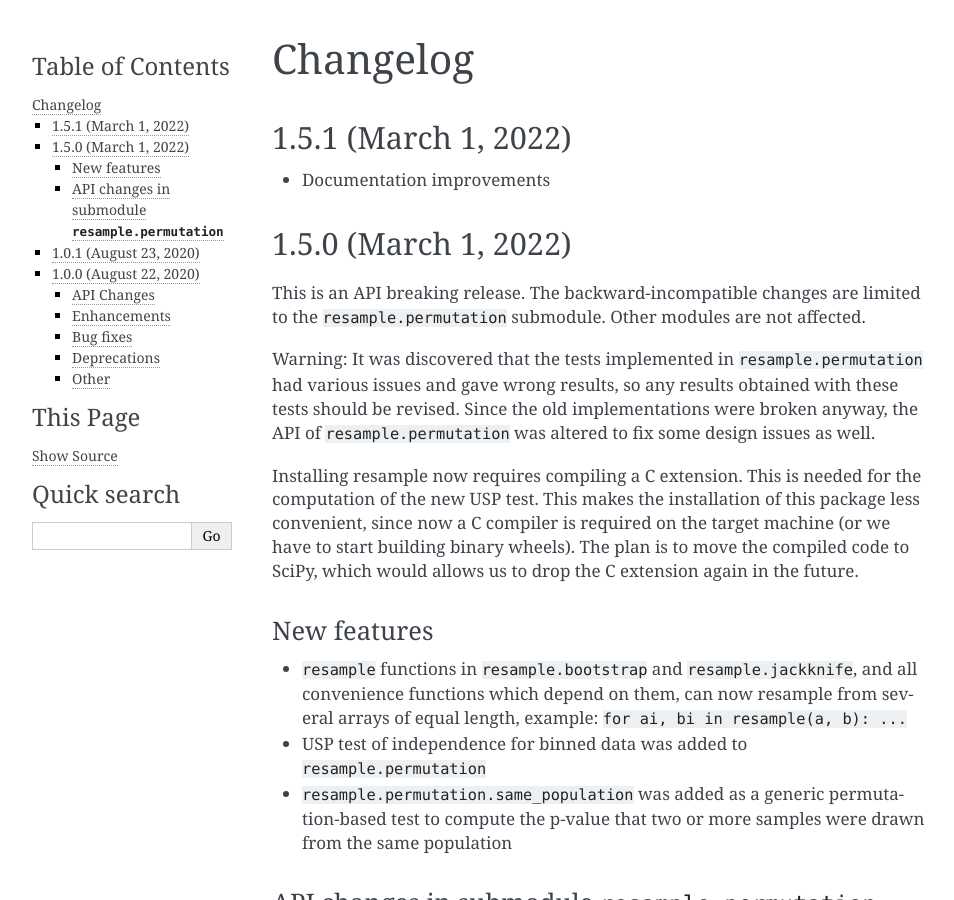
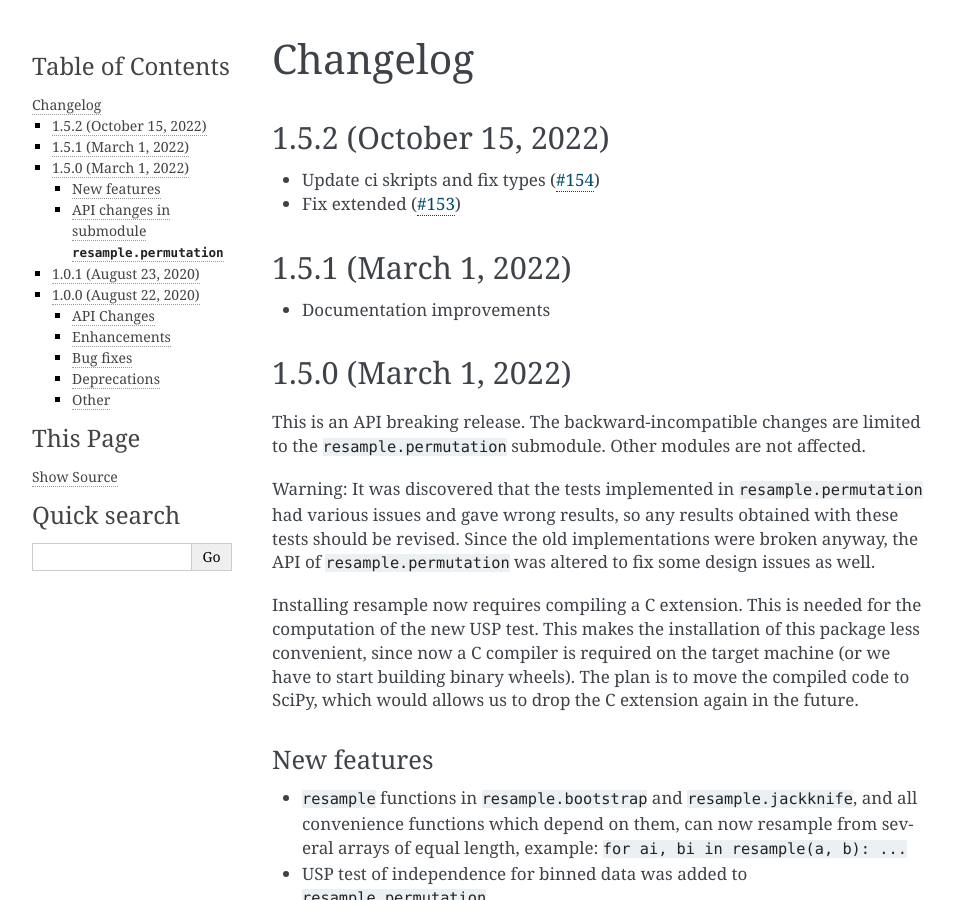
Before and after one commit to scikit-hep/resample, a Sphinx documentation site: the page built from doc/changelog.rst, in a window 1280 px wide and 900 px high. Shown: the whole window, without its empty margins (148-1102 px from the left). Built offline with Sphinx 7.4.7, drawn with Linux system fonts in a browser that asks for light colours; the version number could not be read and is left out; some of the changed lines change nothing that is shown.

Commit message:
update changelog

```diff
--- a/doc/changelog.rst
+++ b/doc/changelog.rst
@@ -1,5 +1,10 @@
 Changelog
 =========
+
+1.5.2 (October 15, 2022)
+------------------------------------------------
+- Update ci skripts and fix types (`#154 <https://github.com/scikit-hep/iminuit/pull/154>`_)
+- Fix extended (`#153 <https://github.com/scikit-hep/iminuit/pull/153>`_)
 
 1.5.1 (March 1, 2022)
 ---------------------
--- /dev/null
+++ b/doc/update_changelog.py
@@ -0,0 +1,67 @@
+from pathlib import PurePath as Path
+import re
+import subprocess as subp
+from pkg_resources import parse_version
+import datetime
+import warnings
+
+cwd = Path(__file__).parent
+
+with open(cwd.parent / "src/resample/_version.py") as f:
+    version = {}
+    exec(f.read(), version)
+    new_version = parse_version(version["version"])
+
+with warnings.catch_warnings():
+    warnings.simplefilter("ignore")
+    latest_tag = next(
+        iter(
+            sorted(
+                (
+                    parse_version(x)
+                    for x in subp.check_output(["git", "tag"])
+                    .decode()
+                    .strip()
+                    .split("\n")
+                ),
+                reverse=True,
+            )
+        )
+    )
+
+with open(cwd / "changelog.rst") as f:
+    content = f.read()
+
+# find latest entry
+m = re.search(r"([0-9]+\.[0-9]+\.[0-9]+) \([^\)]+\)\n-*", content, re.MULTILINE)
+previous_version = parse_version(m.group(1))
+position = m.span(0)[0]
+
+# sanity checks
+assert new_version > previous_version, f"{new_version} > {previous_version}"
+
+git_log = re.findall(
+    r"[a-z0-9]+ ([^\n]+ \(#[0-9]+\))",
+    subp.check_output(
+        ["git", "log", "--oneline", f"v{previous_version}..HEAD"]
+    ).decode(),
+)
+
+today = datetime.date.today()
+header = f"{new_version} ({today.strftime('%B %d, %Y')})"
+
+new_content = f"{header}\n{'-' * len(header)}\n"
+if git_log:
+    for x in git_log:
+        x = re.sub(
+            "#([0-9]+)", r"`#\1 <https://github.com/scikit-hep/iminuit/pull/\1>`_", x
+        )
+        new_content += f"- {x.capitalize()}\n"
+else:
+    new_content += "- Minor improvements\n"
+new_content += "\n"
+
+print(new_content, end="")
+
+with open(cwd / "changelog.rst", "w") as f:
+    f.write(f"{content[:position]}{new_content}{content[position:]}")
```
